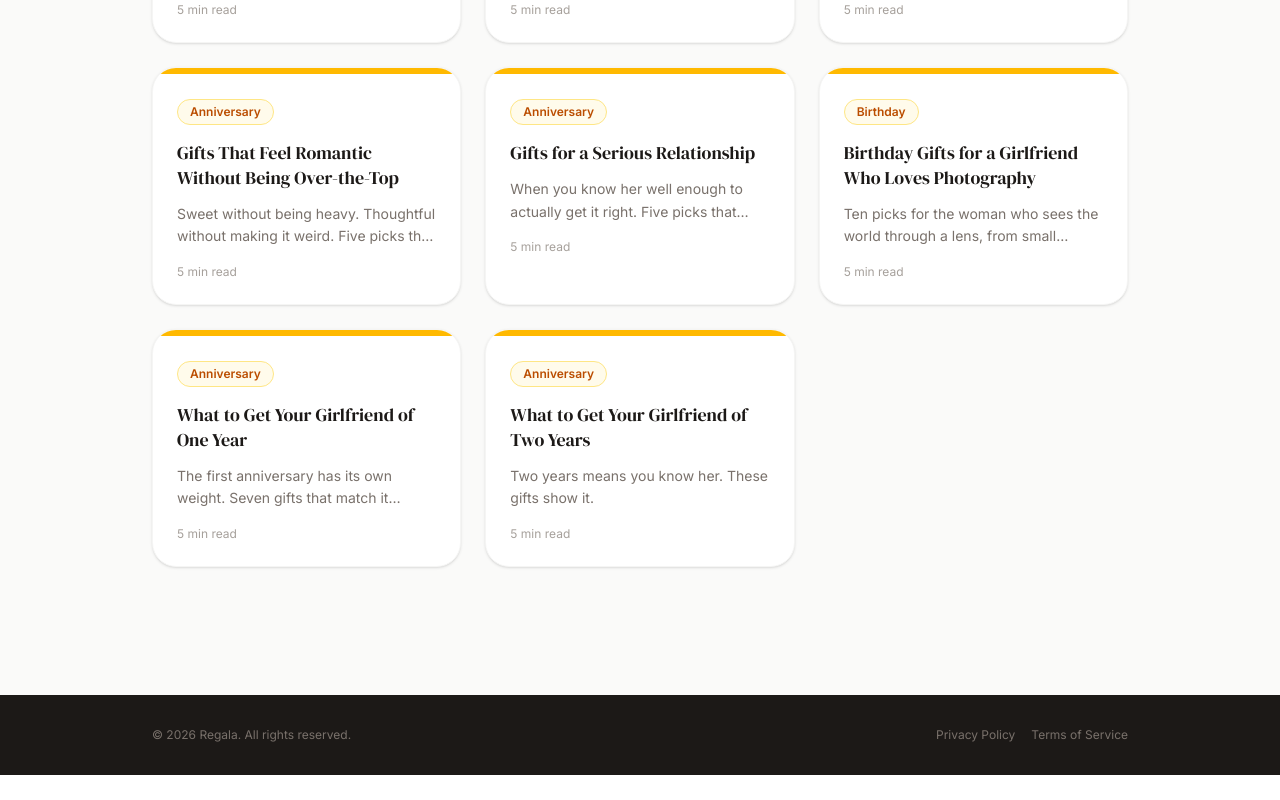
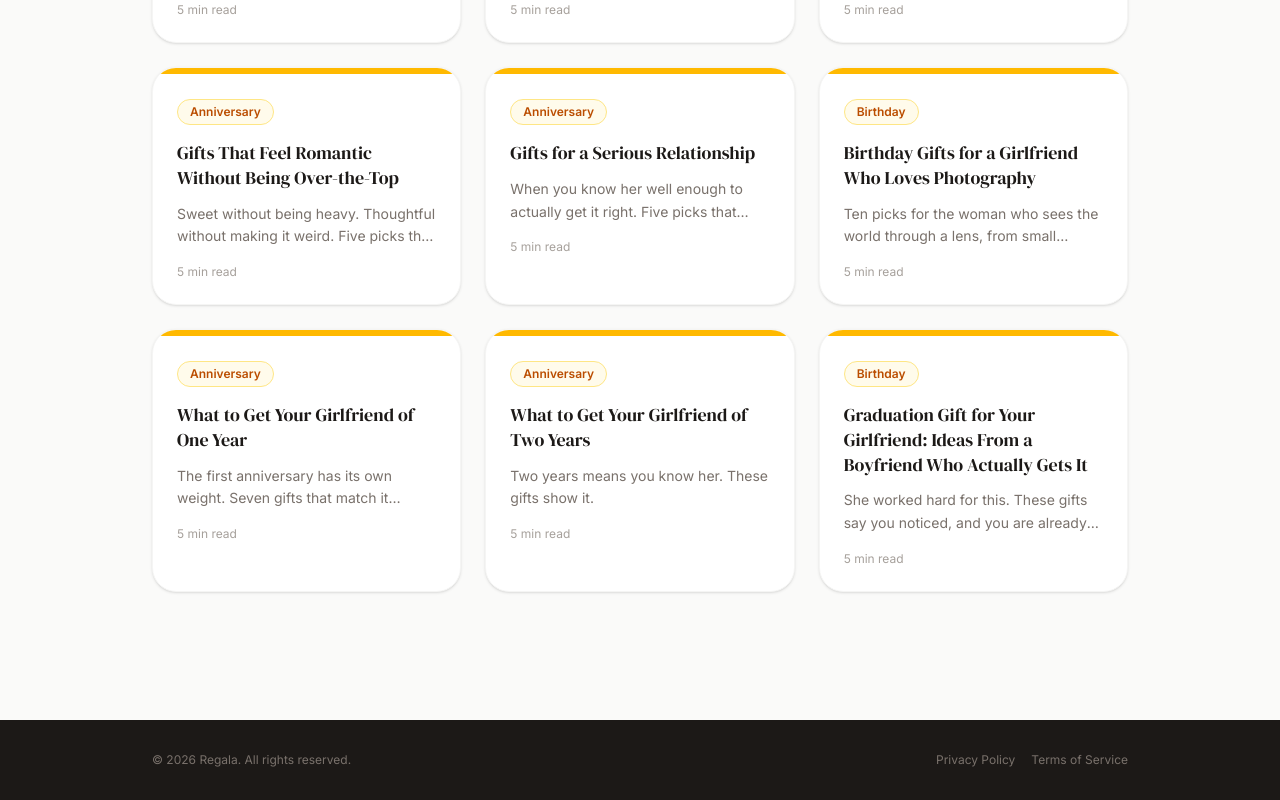
Before and after one commit to CAMGREEN637/gift-ai-frontend, a Next.js app: page /blog in a window 1280 px wide. Shown: the part 3147-3947 px from the top of the page. Before the commit the page ends 3922 px from the top, so only its background shows below. Built offline with nearby package versions, Linux system fonts and the light colour scheme; no server answers.

Commit message:
graduation gifts

```diff
--- a/content/articles.ts
+++ b/content/articles.ts
@@ -3243,6 +3243,82 @@ export const SAMPLE_ARTICLES: GiftArticle[] = [
       { type: "cta" }
     ]
   },
+// ============================================================================
+  // GIFTS — GRADUATION / GIRLFRIEND FROM BOYFRIEND
+  // ============================================================================
+  {
+    slug: "graduation-gift-girlfriend-from-boyfriend",
+    title: "Graduation Gift for Your Girlfriend: Ideas From a Boyfriend Who Actually Gets It",
+    excerpt: "She worked hard for this. These gifts say you noticed, and you are already excited for what comes next.",
+    occasion: "birthday",
+    interests: ["travel", "reading", "wellness", "home_decor", "fashion"],
+    readTime: "5 min read",
+    publishedAt: "2026-05-24",
+    relatedArticles: [
+      "thoughtful-gifts-that-dont-feel-last-minute",
+      "what-to-get-girlfriend-one-year",
+      "gifts-for-a-serious-relationship",
+      "gifts-romantic-without-being-over-the-top"
+    ],
+    sections: [
+      {
+        type: "text",
+        heading: "Graduation is a different kind of occasion",
+        body: "A birthday is about her. An anniversary is about you two. Graduation is about something she did on her own, through years of work, stress, and showing up when it was hard. The best gift for this moment acknowledges that directly rather than defaulting to a romantic gesture. She does not need flowers right now as much as she needs something that says: I saw what you put into this, and I think you deserve to treat yourself well going into what comes next."
+      },
+      {
+        type: "text",
+        heading: "What works for the new chapter",
+        body: "The gifts that land best at graduation tend to fit one of two frames: something personal that marks the moment itself, or something she will actually use as her life shifts into the next phase, a new city, a new job, a new kind of freedom. The five picks below cover both, with a price range from $25 to $159 and enough variety that one of them will fit regardless of where she is headed."
+      },
+      {
+        type: "picks",
+        gifts: [
+          {
+            name: "Personalized A5 Leather Bound Journal",
+            price: "$25.00",
+            reason: "A leather journal personalized with her name or initials, sized for a bag or a nightstand, with enough pages to carry her through the first year of whatever comes after graduation. Write something in the first page before you give it: the date, what you are proud of her for, what you hope for her. The journal will outlast the inscription, but the inscription is what she will read first and remember longest.",
+            url: "https://www.amazon.com/gp/aw/d/B0D24LDKX5?_encoding=UTF8&pd_rd_plhdr=t&aaxitk=9bb5365bc186c87178f9f4cb90c081d0&hsa_cr_id=0&qid=1775774613&sr=1-2-9e67e56a-6f64-441f-a281-df67fc737124&pd_rd_w=U65Id&content-id=amzn1.sym.2fb72bc8-96ef-420d-b08f-c04b69f36507%3Aamzn1.sym.2fb72bc8-96ef-420d-b08f-c04b69f36507&pf_rd_p=2fb72bc8-96ef-420d-b08f-c04b69f36507&pf_rd_r=ARRXF53ST4Y3K1VD65FY&pd_rd_wg=PmraY&pd_rd_r=e76aa7ec-d9a3-4a30-aaa7-c102a867b334&th=1&linkCode=ll2&tag=cbggiftapp637-20&linkId=18a7ed644d91e499ebbebfc7bbb1d9f2&language=en_US&ref_=as_li_ss_tl",
+            image_url: "https://m.media-amazon.com/images/I/71GlpMEAomL._AC_SY300_SX300_QL70_FMwebp_.jpg"
+          },
+          {
+            name: "Capri Blue Volcano Scented Candles",
+            price: "$35.00",
+            reason: "The Capri Blue Volcano candle is one of those gifts that anyone who follows home fragrance immediately recognizes, and it is beloved for a reason: the scent is warm and distinctive in a way that feels special rather than generic. For a graduation, a candle works particularly well because wherever she lands next, her new space will smell like something she chose. It is a small thing that makes a new apartment feel like home faster than almost anything else.",
+            url: "https://www.amazon.com/dp/B000YBFJQU?tag=cbggiftapp637-20",
+            image_url: "https://m.media-amazon.com/images/I/61OaZLhib8L._AC_UL320_.jpg"
+          },
+          {
+            name: "Silk Pillowcase Set",
+            price: "$82.46",
+            reason: "A set of mulberry silk pillowcases that are noticeably better for her hair and skin than cotton, reduce friction and frizz overnight, and feel luxurious in a way that she will notice immediately the first night she uses them. This is a gift she would not buy for herself because it is hard to justify until you have tried it, and once she has tried it she will not go back. For a graduation, it lands in exactly the right register: you are good at what you do, you worked hard, and now you get to sleep on silk.",
+            url: "https://www.amazon.com/Blissy-Silk-Pillowcase-Mulberry-High-Grade/dp/B0CB5H5FK9?crid=WUSNEVTEAOC3&dib=eyJ2IjoiMSJ9._9legs_JeYX_B3g98oMutpxB8_SHrP3m5UY3dFBrvjbLIqKQFdvDjFfCHYV8t3c1Vi7yjSl6D8o_1QtxBmLLYEy4Aw1tDwXpmS4ksOVFzydSxp6L89GCl9pJiO0iLkeIturEydj92ihqJg3G9zAuZhk3fm7TucYjqNc9FzUQdhW3hhX3RN44aRVvL_Tqn7f_kk9Wd3dG8Js7tqIlAlo6_JQhq99jPMtugR7C_bPs8UdRoQSIvignP7fsXsaNvkx_OFI8DFnSMVOEdbpfOWVFmwcYpBj0y7ogSXzPGZHs1zI.drhWHXgpa0JdZh5Xa9LdEqJaMu9RyOm2_2y9M1Upidw&dib_tag=se&keywords=Silk%2Bpillowcase%2Bset&qid=1774736111&sprefix=silk%2Bpillowcase%2Bset%2Caps%2C248&sr=8-1-spons&sp_csd=d2lkZ2V0TmFtZT1zcF9hdGY&th=1&linkCode=ll2&tag=cbggiftapp637-20&linkId=c8b5f67abacfb99ec7307f43873b3aca&language=en_US&ref_=as_li_ss_tl",
+            image_url: "https://m.media-amazon.com/images/I/71OLg-ScWGL._AC_SL1500_.jpg"
+          },
+          {
+            name: "Weekender Duffel Bag with Laptop Sleeve",
+            price: "$90.00",
+            reason: "A well-made weekender bag with a dedicated laptop sleeve, wide enough to handle a two or three night trip and structured enough to look like it belongs in an overhead bin or a hotel lobby. For a girlfriend stepping into a new job or a new city, this is the gift that is ready when the first work trip comes up, or the first spontaneous weekend away. It is also the kind of bag that ages well, which means it will still be in rotation years from now.",
+            url: "https://www.amazon.com/dp/B0CJMWQ4QK?tag=cbggiftapp637-20",
+            image_url: "https://m.media-amazon.com/images/I/81ALT4VPS8L._AC_SX342_SY445_QL70_FMwebp_.jpg"
+          },
+          {
+            name: "Kindle Paperwhite 16GB eReader",
+            price: "$159.00",
+            reason: "The Kindle Paperwhite is the eReader that anyone who reads seriously eventually arrives at: a glare-free screen that works in direct sunlight, weeks of battery life, and enough storage to carry an entire library without adding any weight to a bag. For someone finishing years of required reading, this is the gift that says the reading she does from here is entirely for herself. It is also the kind of purchase she keeps putting off because the price is hard to justify on a random day, which makes it exactly right as a graduation gift.",
+            url: "https://www.amazon.com/All-new-Amazon-Kindle-Paperwhite-glare-free/dp/B0CFPJYX7P?crid=1GOJ9RM2UILYJ&dib=eyJ2IjoiMSJ9.1CNXjHzWLf8E2tgP9J4rKRr_8thDhtvtvK5EJHj_PcmGxzH5QAAorQ6BttcSI9XulsATvzrESAnygD9xsdE05l9iGw9fZXfppzI0Ar5jFrudLWJZD_gbdBVp5oTdgWVDALiqpflM8edVm-yES07UnuF1JGsX-CF07ddaCyvYLvu1iP37WO6PJIxwqTfsdz7rMcJ72MZNGD7raS2cQvc_vix3IDAL8436SPwlXPdPvDw.FErUyKYb2yS6i6PD8ea5RMJ8C0_P_IHeveRnV-ySsr4&dib_tag=se&keywords=Kindle%2BPaperwhite&qid=1773536138&sprefix=kindle%2Bpaperwhite%2Caps%2C365&sr=8-2&th=1&linkCode=ll2&tag=cbggiftapp637-20&linkId=baf98de8424f609991c372dc76d9f18c&language=en_US&ref_=as_li_ss_tl",
+            image_url: "https://m.media-amazon.com/images/I/61KMlIaN9pL._AC_SY879_.jpg"
+          }
+        ]
+      },
+      {
+        type: "text",
+        heading: "The card is not optional here",
+        body: "Graduation is one of the few occasions where what you write matters more than what you give. Tell her specifically what you saw her go through and what you are proud of. Keep it short if you need to, but make it real. The gift will be used and eventually forgotten. The right card will not."
+      },
+      { type: "cta" }
+    ]
+  },
 ];
 
 // ============================================================================
```
